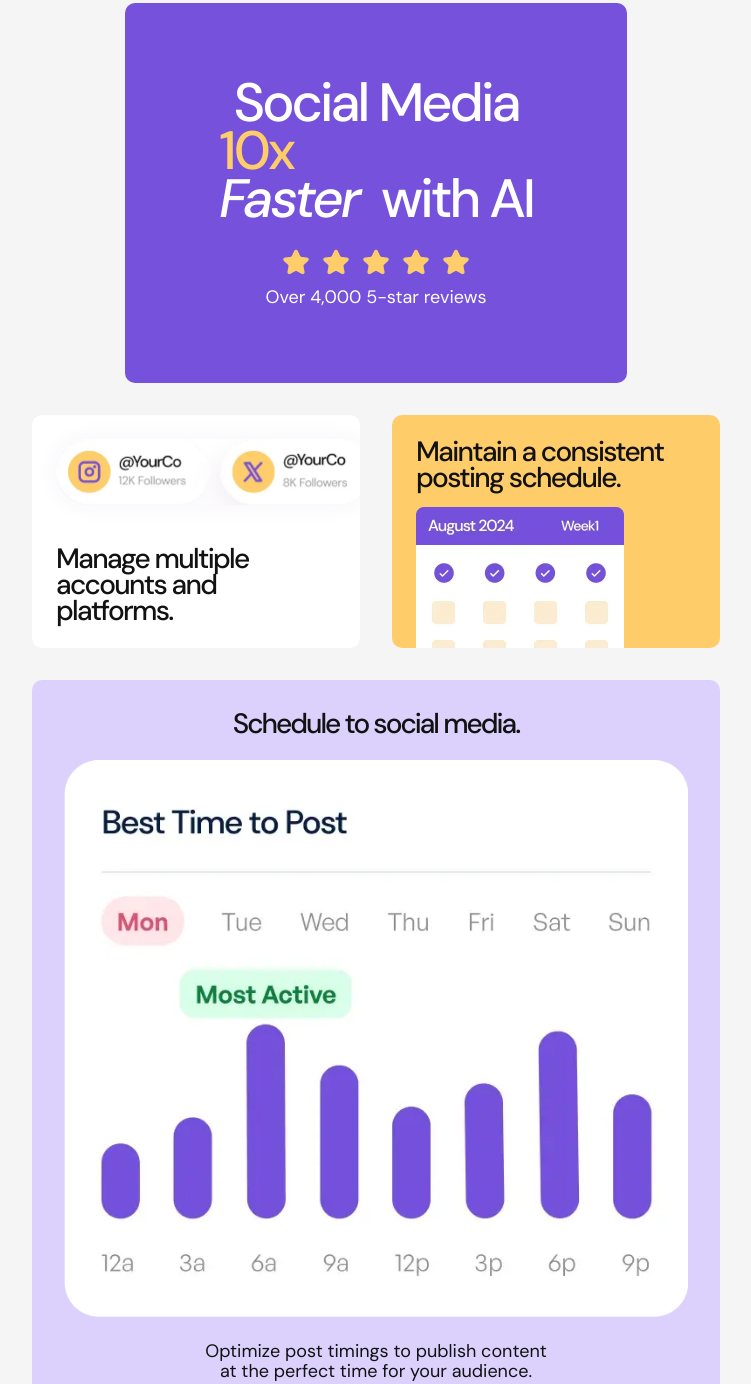
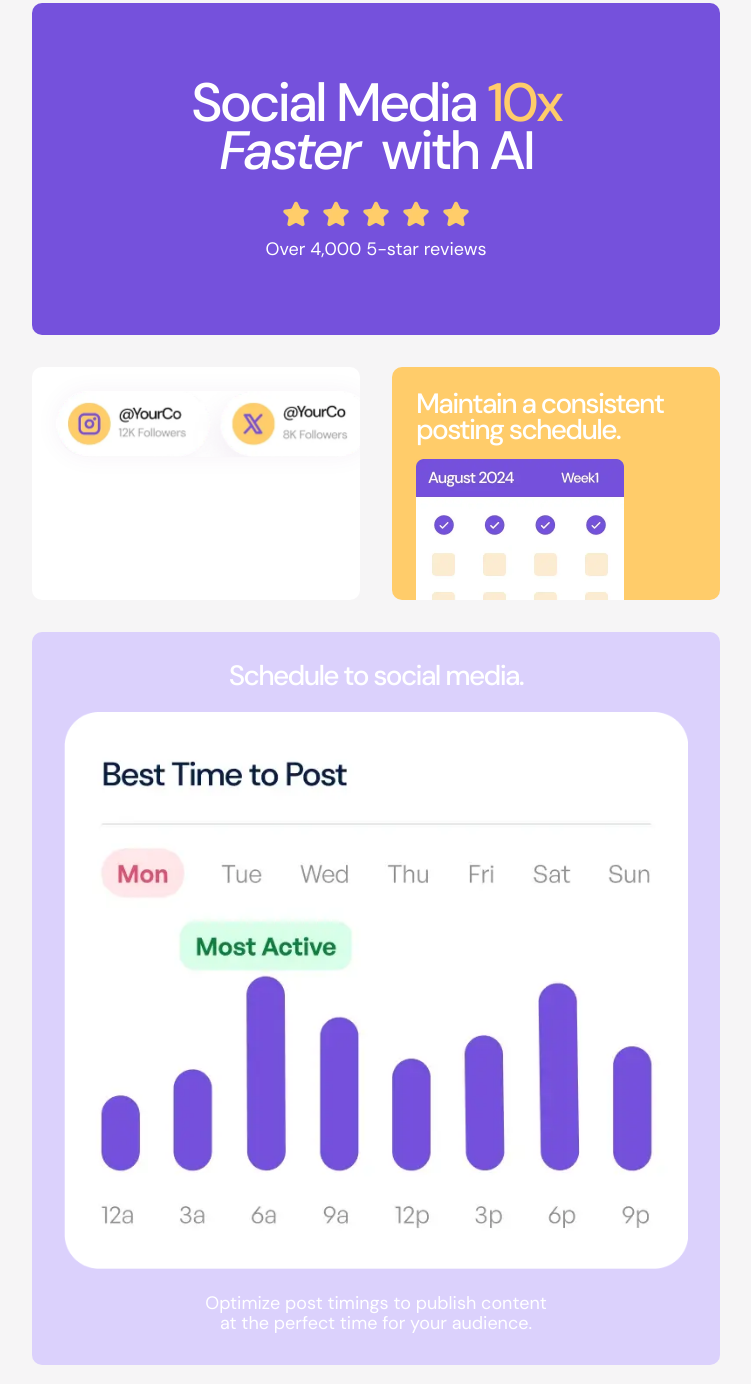
Before and after one commit to sorengrey/FM-Bento-Grid, a website: page index.html in a window 1280 px wide. Shown: the part 47-1431 px from the top of the page, without its empty margins (8-759 px from the left). Drawn offline with nearby package versions, Linux system fonts and the light colour scheme.

Commit message:
Fixed hero width issue
Fixed broken inline text in hero section, which fixed the hero width issue on desktop. Also removed some commented code.

```diff
--- a/globals.css
+++ b/globals.css
@@ -1,5 +1,3 @@
-/* @import "tailwindcss"; */
-
 @tailwind base;
 @tailwind components;
 @tailwind utilities;
@@ -8,19 +6,6 @@
   --background: #ffffff;
   --foreground: #121212;
 }
-
-/* @theme {
-  --color-background: var(--background);
-  --color-foreground: var(--foreground);
-  --color-purple-100: oklch(0.88 0.0595 295.81);
-  --color-purple-500: oklch(0.55 0.2017 290.07);
-  --color-white: #FFFFFF;
-  --color-black: #121212;
-  --color-yellow-100: #F9EEE2;
-  --color-yellow-500: #FFCC6A;
-  --color-test: #ca264b;
-  --font-sans: var(--font-dm-sans);
-} */
 
 @media (prefers-color-scheme: dark) {
   :root {
@@ -55,25 +40,3 @@ body {
   font-weight: 500;
   font-style: italic;
 }
-/* Custom Styles */
-
-.text-preset-1 {
-  @apply font-medium tracking-[-3px];
-}
-
-.text-preset-2 {
-  @apply font-medium tracking-[-2px];
-}
-
-.text-preset-3 {
-  @apply font-medium tracking-[-2px];
-}
-
-.text-preset-4 {
-  @apply font-normal leading-[20px] tracking-[0px];
-}
-
-/* for the @YourCo image */
-.custom-shadow {
-  @apply shadow-[0_0_24px_0_rgba(98,26,123,0.05)]
-}
--- a/index.html
+++ b/index.html
@@ -27,7 +27,7 @@
         }
 
         .text-preset-3 {
-          @apply font-medium tracking-[-2px];
+          @apply font-medium;
         }
 
         .text-preset-4 {
@@ -53,9 +53,9 @@
         <div
           class="flex flex-col lg:col-start-2 lg:col-end-3 lg:max-h-[324px] text-preset-1 text-[46px] md:text-[54px] lg:text-[62px] leading-[42px] md:leading-[48px] lg:leading-[58px] py-[40px] md:py-[76px] px-[32px] md:px-[94px] lg:h-[544px] lg:p-[32px] lg:py-[64px] bg-purple-500 text-center rounded-[10px]"
         >
-          <div class="md:max-w-[500px] lg:max-w-[480px] text-white">
+          <div class="md:max-w-[500px] lg:max-w-[490px] text-white">
             Social Media
-            <p class="flex text-yellow-500 inline">10x</p>
+            <span class="text-yellow-500">10x</span>
             <i class="mr-[11px]"> Faster </i>with AI
             <div class="mt-[24px] mb-[8px]">
               <img
@@ -89,14 +89,14 @@
               />
             </div>
             <p
-              class="text-[26px] tracking:[-0.06em] leading-[24px] md:text-[28px] lg:text-[32px] mt-[16px] md:mt-[0px] md:max-w-[208px] text-black text-preset-3 md:leading-[26px] lg:leading-[28px] md:tracking-[-0.06em] lg:tracking-[2px]"
+              class="text-[26px] leading-[24px] md:text-[28px] lg:text-[32px] mt-[16px] md:mt-[0px] md:max-w-[208px] text-preset-3 md:leading-[26px] lg:leading-[28px] md:tracking-[-0.06em]"
             >
               Manage multiple accounts and platforms.
             </p>
           </div>
 
           <div
-            class="flex flex-col flex-1 bg-yellow-500 rounded-[10px] pt-[16px] px-[16px] w-full text-preset-3 text-black text-[26px] tracking-[-0.06em] leading-[24px] md:text-[28px] lg:text-[32px] lg:leading-[28px] mt-[32px] md:mt-[0px] md:pt-[24px] md:px-[24px] md:tracking-[-0.06em] md:leading-[26px]"
+            class="flex flex-col flex-1 bg-yellow-500 rounded-[10px] pt-[16px] px-[16px] w-full text-preset-3 text-[26px] tracking-[-0.06em] leading-[24px] md:text-[28px] lg:text-[32px] lg:leading-[28px] mt-[32px] md:mt-[0px] md:pt-[24px] md:px-[24px] md:tracking-[-0.06em] md:leading-[26px]"
           >
             <p>Maintain a consistent posting schedule.</p>
             <div class="h-[157px] w-[208px] pt-[16px] overflow-hidden">
@@ -111,7 +111,7 @@
         </div>
 
         <div
-          class="bg-purple-100 rounded-[10px] py-[32px] text-black text-center justify-items-center lg:justify-items-start lg:w-auto px-[32px] lg:col-start-3 lg:row-start-1 lg:row-end-3 lg:max-w-[256px] lg:max-h-[603px] lg:mr-auto overflow-hidden lg:relative md:w-full"
+          class="bg-purple-100 rounded-[10px] py-[32px] text-center justify-items-center lg:justify-items-start lg:w-auto px-[32px] lg:col-start-3 lg:row-start-1 lg:row-end-3 lg:max-w-[256px] lg:max-h-[603px] lg:mr-auto overflow-hidden lg:relative md:w-full"
         >
           <p
             class="text-preset-3 mb-[24px] text-[24px] tracking-[-0.06em] leading-[24px] md:text-[28px] lg:text-[32px] lg:leading-[28px] lg:text-left"
@@ -123,13 +123,11 @@
             <img
               src="./assets/images/illustration-schedule-posts.webp"
               alt="graph showing best times to post"
-              width="{356}"
-              height="{318}"
               class="lg:absolute lg:left-0 lg:top-0"
             />
           </div>
           <p
-            class="text-preset-4 text-[18px] lg:text-[20px] mt-[24px] text-center lg:text-left md:max-w-[355px]"
+            class="text-preset-4 text-[18px] mt-[24px] text-center md:max-w-[355px] lg:text-[20px] lg:text-left"
           >
             Optimize post timings to publish content at the perfect time for
             your audience.
@@ -140,7 +138,7 @@
           class="lg:col-start-1 lg:col-end-4 lg:row-start-3 flex flex-col lg:flex-row gap-[32px] w-full"
         >
           <div
-            class="bg-white rounded-[10px] p-[24px] text-black w-full md:flex lg:flex-col md:justify-between lg:max-w-[256px] lg:mb-auto lg:ml-auto lg:h-[246px] md:order-2 lg:order-1"
+            class="bg-white rounded-[10px] p-[24px] w-full md:flex lg:flex-col md:justify-between lg:max-w-[256px] lg:mb-auto lg:ml-auto lg:h-[246px] md:order-2 lg:order-1"
           >
             <div
               class="text-[46px] md:text-[54px] md:tracking-[-0.04em] lg:text-[58px] font-medium leading-[42px] md:leading-[48px] tracking-[-0.085em]"
@@ -185,7 +183,7 @@
           class="md:flex md:flex-row gap-[32px] lg:flex-col lg:col-start-1 lg:col-end-2 lg:row-start-1 lg:row-end-3 md:max-h-[354px] lg:h-[881px]"
         >
           <div
-            class="flex flex-col justify-center md:max-w-[328px] lg:max-w-[256px] lg:min-h-[415px] bg-yellow-100 rounded-[10px] p-[32px] text-black text-[30px] leading-[28px] md:leading-[30px] lg:leading-[36px] md:text-[30px] text-preset-2 lg:text-[40px] w-full lg:w-auto mb-[32px] md:tracking-[-0.06em] md:mb-[0px] lg:gap-[24px]"
+            class="flex flex-col justify-center md:max-w-[328px] lg:max-w-[256px] lg:min-h-[415px] bg-yellow-100 rounded-[10px] p-[32px] text-[30px] leading-[28px] md:leading-[30px] lg:leading-[36px] md:text-[30px] text-preset-2 lg:text-[40px] w-full lg:w-auto mb-[32px] md:tracking-[-0.06em] md:mb-[0px] lg:gap-[24px]"
           >
             <div>
               Create and schedule content
@@ -205,7 +203,7 @@
           </div>
 
           <div
-            class="lg:flex lg:flex-col lg:justify-between bg-yellow-500 rounded-[10px] p-[24px] text-black w-full text-[32px] md:text-[36px] lg:w-[256px] lg:min-h-[434px]"
+            class="lg:flex lg:flex-col lg:justify-between bg-yellow-500 rounded-[10px] p-[24px] w-full text-[32px] md:text-[36px] lg:w-[256px] lg:min-h-[434px]"
           >
             <p
               class="mb-[24px] lg:mb-[0px] text-preset-2 leading-[28px] md:leading-[30px] md:tracking-[-0.06em] lg:leading-[36px] lg:tracking-[-2px] md:text-[30px] lg:text-[40px] font-medium"
```
